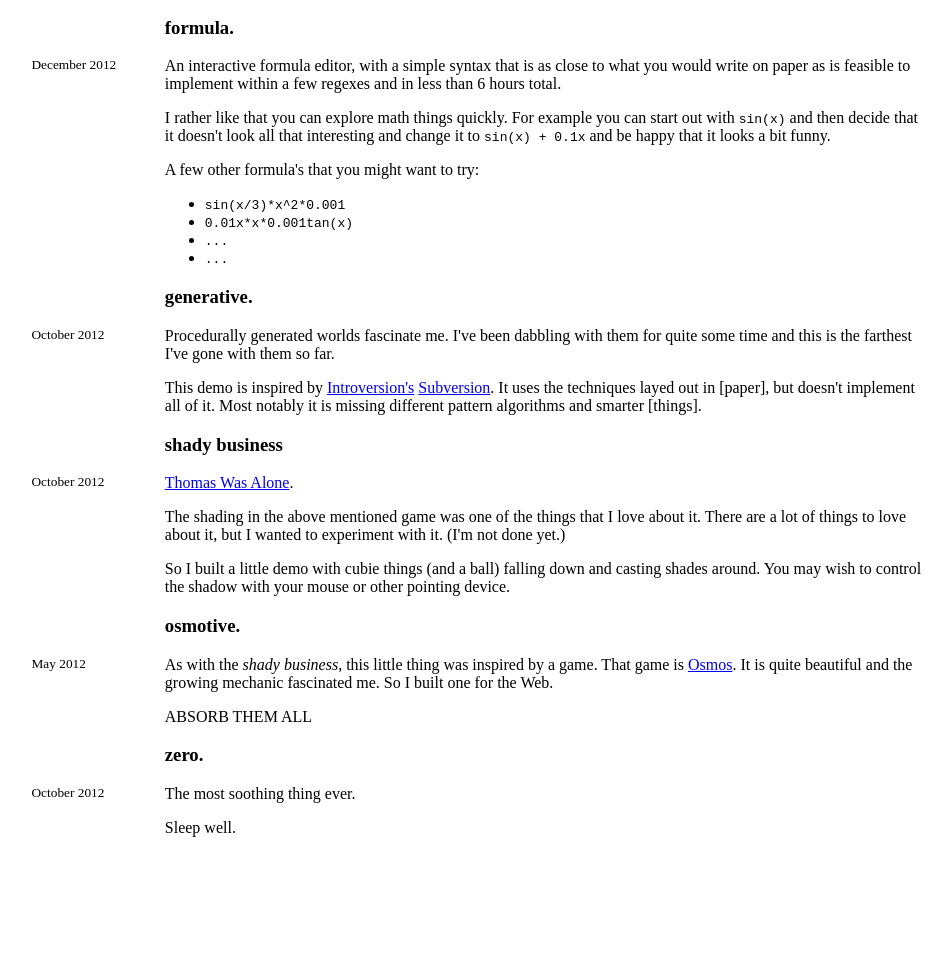
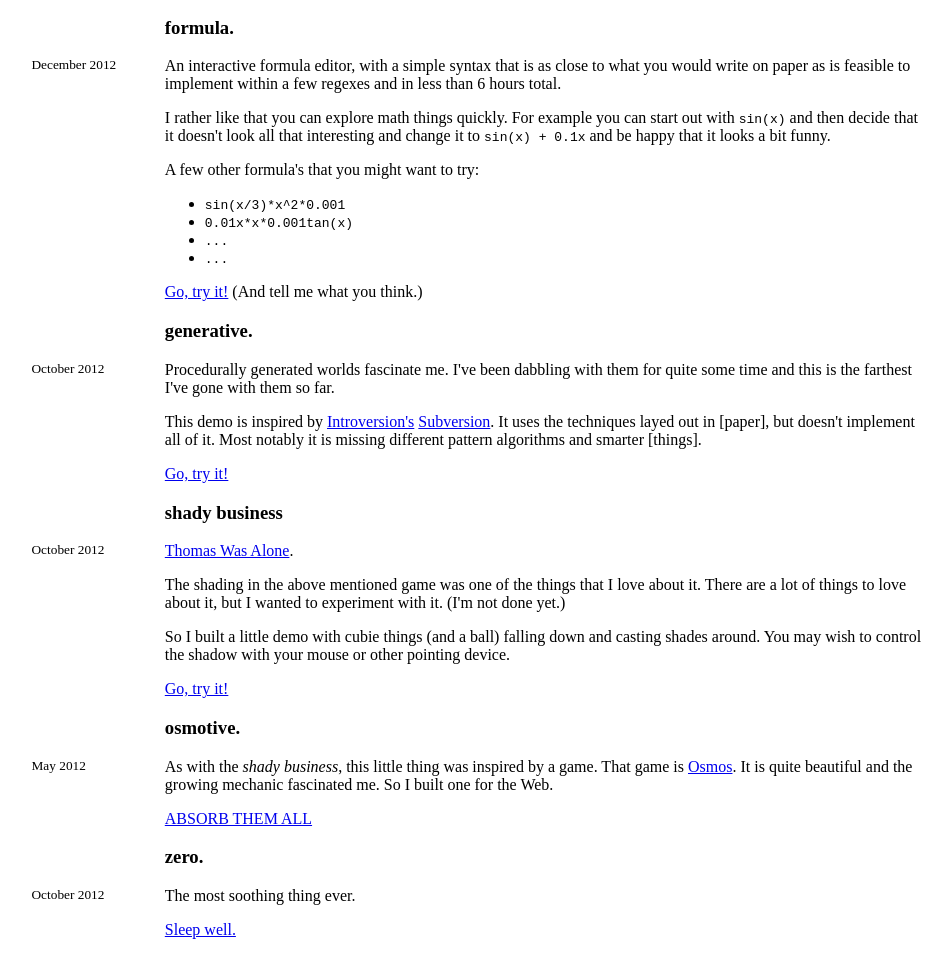
Before and after one commit to heyLu/weird_dreams, a plain HTML site: page index.html in a window 1280 px wide. Shown: the part 97-1052 px from the top of the page, without its empty margins (96-1048 px from the left). Before the commit the page ends 950 px from the top, so only its background shows below. Drawn offline with Linux system fonts and the light colour scheme.

Commit message:
Add links to the actual demos.

```diff
--- a/index.html
+++ b/index.html
@@ -47,6 +47,9 @@
 				<li><code type="x-papill0n.org/formula">...</code></li>
 			</ul>
 		<p>
+
+		<p><a href="./formula.html">Go, try it!</a> (And tell me what you
+		think.)</p>
 	</div>
 
 	<div class="project">
@@ -60,6 +63,8 @@
 		<a href="...">Subversion</a>. It uses the techniques layed out in
 		[paper], but doesn't implement all of it. Most notably it is missing
 		different pattern algorithms and smarter [things].</p>
+
+		<p><a href="./generative.html">Go, try it!</a></p>
 	</div>
 
 	<div class="project">
@@ -74,6 +79,8 @@
 		<p>So I built a little demo with cubie things (and a ball) falling
 		down and casting shades around. You may wish to control the shadow
 		with your mouse or other pointing device.</p>
+
+		<p><a href="./shady_business.html">Go, try it!</a></p>
 	</div>
 
 	<div class="project">
@@ -84,8 +91,8 @@
 		beautiful and the growing mechanic fascinated me. So I built one for
 		the Web.</p>
 
-		<p class="absorb_them_all">ABSORB THEM ALL</p>
-	</div>
+		<p class="absorb_them_all"><a href="./osmotive.html">ABSORB THEM
+			ALL</a></p> </div>
 
 	<div class="project">
 		<h3>zero.</h3>
@@ -93,7 +100,7 @@
 
 		<p>The most soothing thing ever.</p>
 
-		<p>Sleep well.</p>
+		<p><a href="./zero.html">Sleep well.</a></p>
 	</div>
 	</section>
 
```
